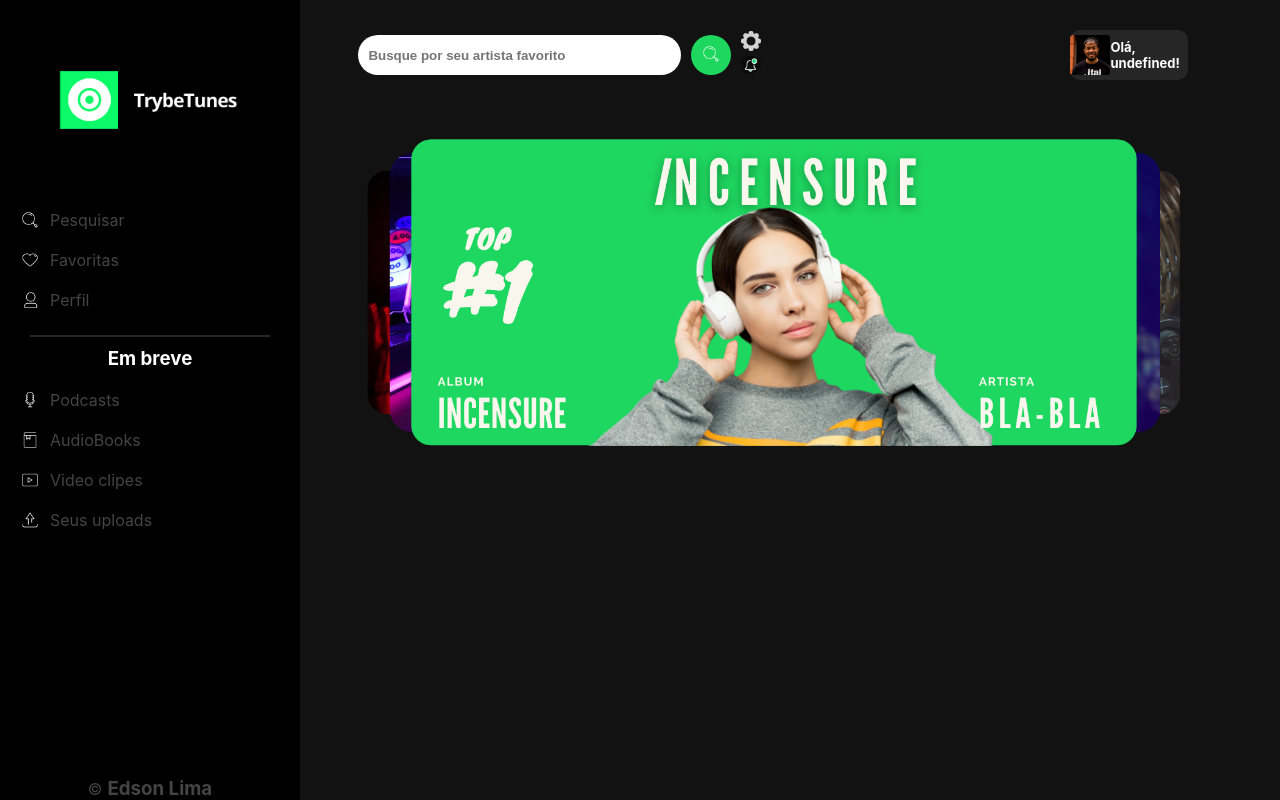
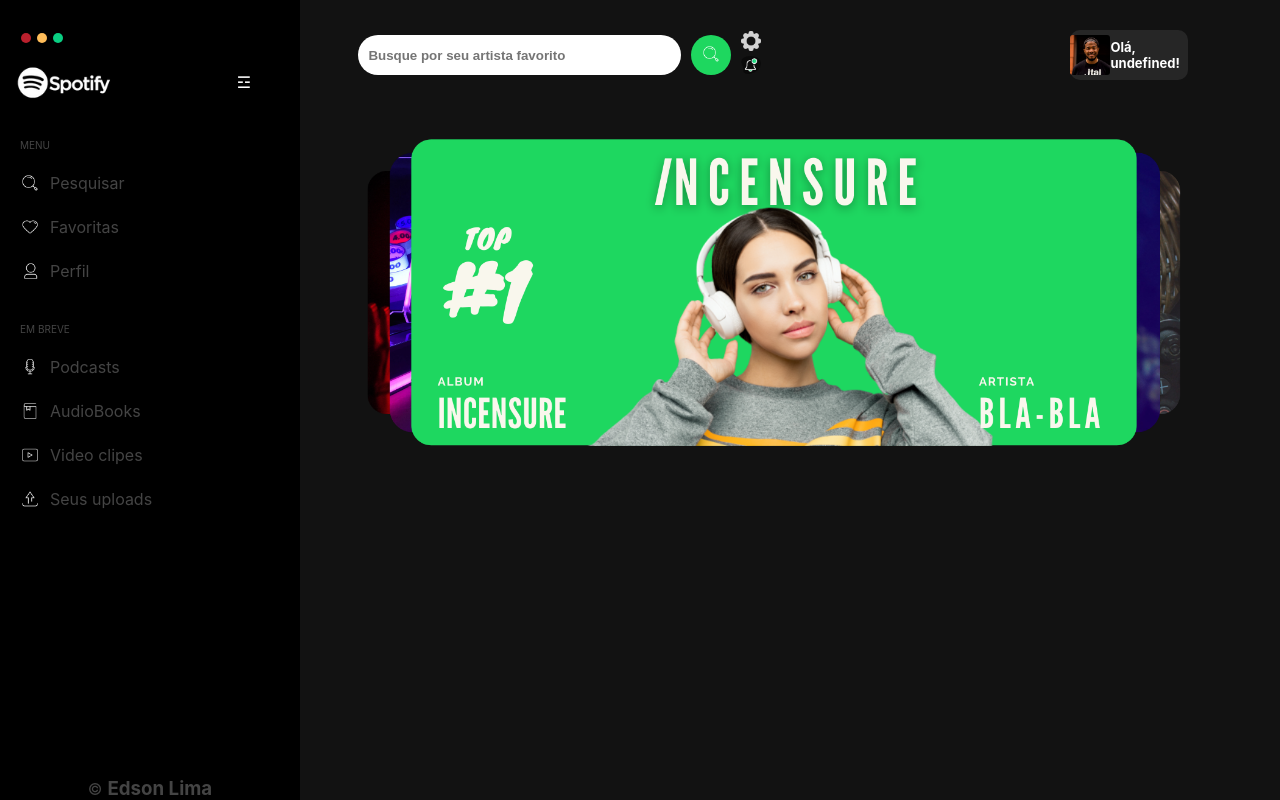
Before and after one commit to edsonlima2506/music-app-trybetunes, a React (Create React App) app: page /search in a window 1280 px wide. Built offline with nearby package versions, Linux system fonts and the light colour scheme.

Commit message:
Começa estilizaçao do menu lateral

```diff
--- a/src/components/Header.jsx
+++ b/src/components/Header.jsx
@@ -2,7 +2,6 @@
 import { Link } from 'react-router-dom';
 import '../styles/Header.css';
 import '../styles/Mobile.css';
-import logo from '../images/logo.png';
 import search from '../images/pesquisar.png';
 import favorite from '../images/favorito.png';
 import profileIcon from '../images/icone.png';
@@ -10,13 +9,23 @@
 import audiobook from '../images/audiobook.png';
 import videoclip from '../images/videoclip.png';
 import envio from '../images/envio.png';
+import spotify from '../images/spotify.png'
 
 class Header extends React.Component {
 
   render() {
     return (
       <aside data-testid="header-component" className="menu-lateral">
-        <img src={ logo } alt="logo" className="logo" />
+          <div className="balls">
+            <div className="ball red"></div>
+            <div className="ball yellow"></div>
+            <div className="ball green"></div>
+          </div>
+          <div className="logoAndIcon">
+            <img src={ spotify } alt="logo spotify" className="logo"/>
+            &#9778;
+          </div>
+          <p className="menuText">MENU</p>
         <nav>
           <Link
             to="/search"
@@ -40,9 +49,8 @@
             Perfil
             </Link>
         </nav>
-        <hr />
+        <p className="em-breve">EM BREVE</p>
         <nav>
-          <h1 className="em-breve">Em breve</h1>
           <Link
             to="/search"
             data-testid="link-to-search"
--- a/src/styles/Header.css
+++ b/src/styles/Header.css
@@ -10,8 +10,50 @@
     position: fixed;
 }
 
+.balls {
+    display: flex;
+    width: 100%;
+    margin-left: 35px;
+    margin-top: 30px;
+}
+
+.ball {
+    width: 10px; height: 10px;
+    border-radius: 50%;
+    margin: 3px;
+}
+
+.red {
+    background-color: #ba202d;
+}
+
+.yellow {
+    background-color: #ffbd59;
+}
+
+.green {
+    background-color: #0acf83;
+}
+
 .logo {
-    width: 200px; height: 200px;
+    margin-left: -60px;
+    width: 150px;
+}
+
+.logoAndIcon {
+    width: 100%;
+    display: flex;
+    justify-content: space-around;
+    align-items: center;
+    margin-top: 10px;
+}
+
+.menuText {
+    margin-left: -230px;
+    font-size: 10px;
+    margin-top: 30px;
+    margin-bottom: 10px;
+    color: #444444;
 }
 
 .menu-lateral nav {
@@ -23,14 +65,14 @@
     text-decoration: none;
     color: #444444;
     width: 280px; height: 40px;
-    border-radius: 5px;
+    border: 2px solid #000;
     display: flex;
     align-items: center;
 }
 
 .link-nav:hover {
     color: #fff;
-    background-color: #282828;
+    border-left: solid #0acf83 2px;
 }
 
 .icon {
@@ -39,17 +81,12 @@
     margin-right: 10px;
 }
 
-hr {
-    width: 80%; height: 2px;
-    background: #282828;
-    margin-top: 15px;
-    border: none;
-}
-
 .em-breve {
-    margin-top: 10px;
+    font-size: 10px;
+    margin-top: 30px;
     margin-bottom: 10px;
-    text-align: center;
+    color: #444444;
+    margin-left: -210px;
 }
 
 .copy {
```
Also changed, not shown: src/images/spotify.png (added), 1 other file (tests, documents, lock files or other folders).
